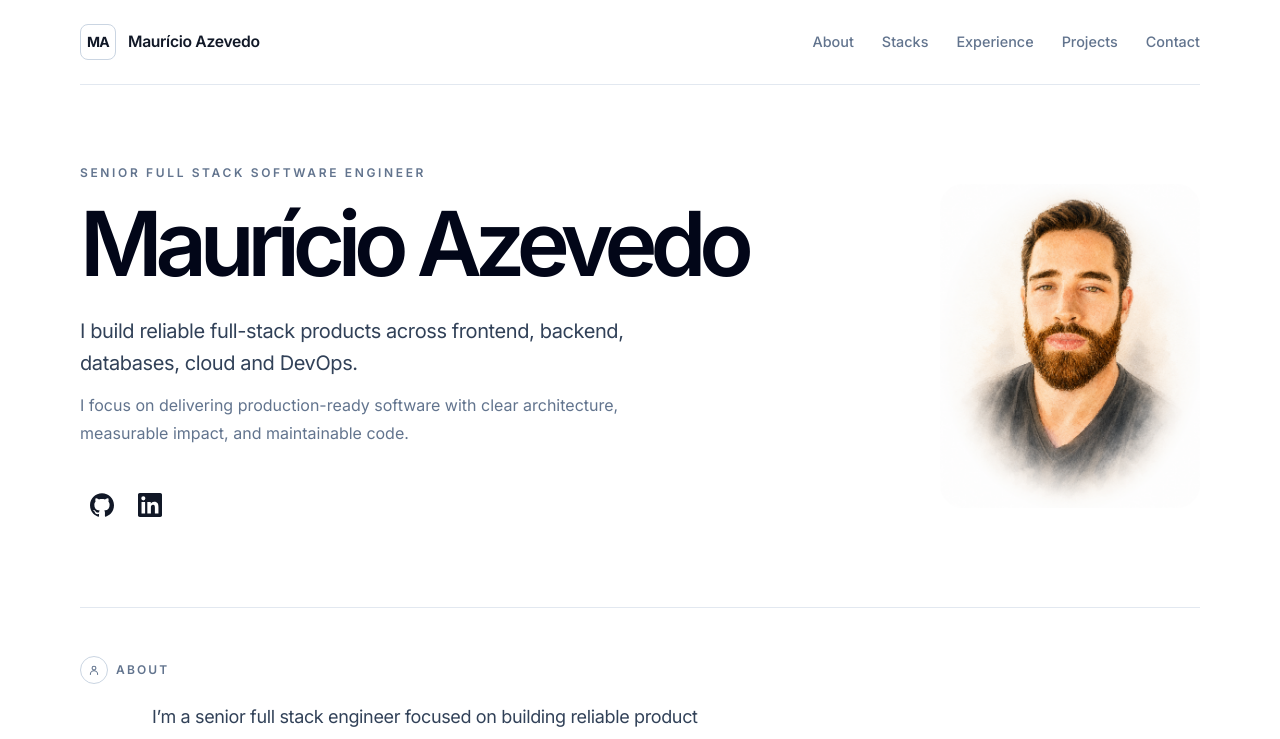
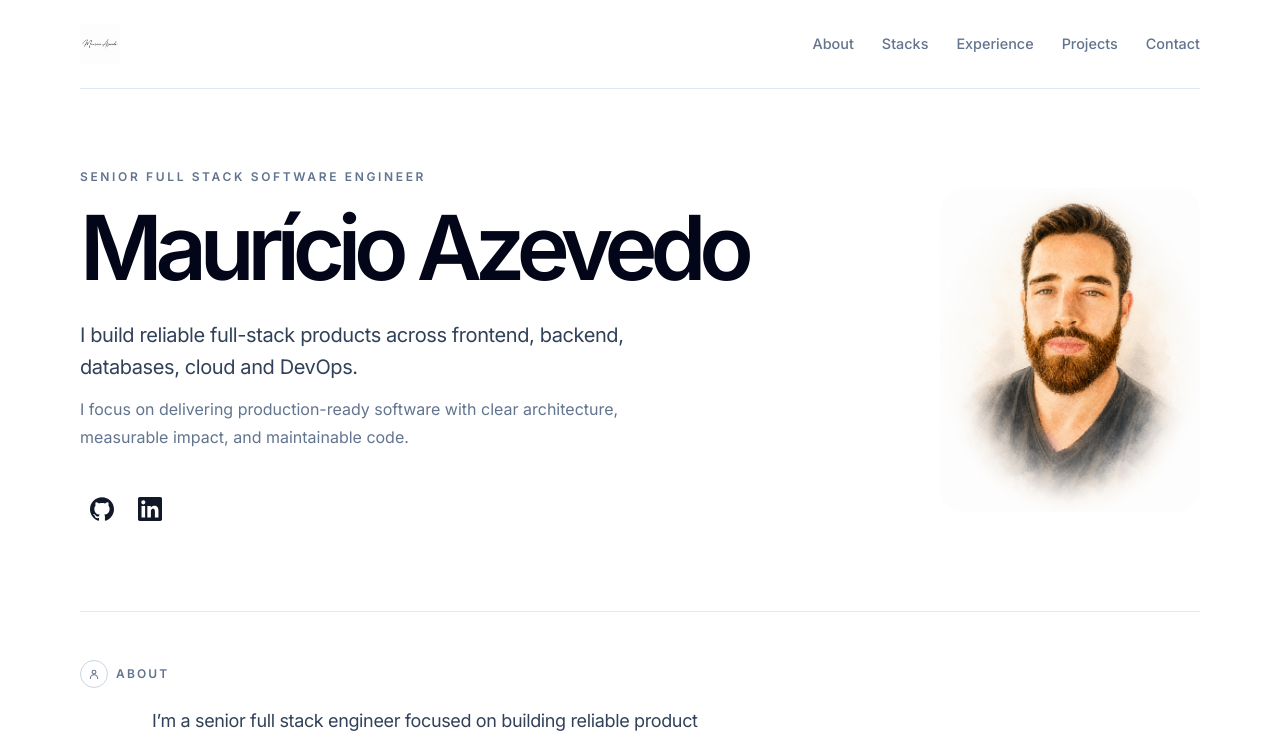
Before and after one commit to mauricio-azevedo/portfolio, a React (Vite) app: page / in a window 1280 px wide. Shown: the top 739 px of the page. Built offline with nearby package versions, Linux system fonts and the light colour scheme.

Commit message:
Use signature image as header logo

```diff
--- a/src/components/SiteHeader.tsx
+++ b/src/components/SiteHeader.tsx
@@ -1,3 +1,4 @@
+import signatureLogo from '../../assets/signature.png';
 import type { NavigationItem } from '../types/portfolio';
 
 type SiteHeaderProps = {
@@ -9,11 +10,8 @@ export function SiteHeader({ brandName, navigationItems }: SiteHeaderProps) {
   return (
     <header className="mx-auto w-[min(1120px,calc(100%_-_48px))] border-b border-slate-200 py-6 max-[720px]:w-[min(100%_-_32px,1120px)]">
       <div className="flex items-center justify-between gap-6">
-        <a className="inline-flex items-center gap-3 font-semibold text-slate-950" href="#top" aria-label={`${brandName} home`}>
-          <span className="grid size-9 place-items-center rounded-lg border border-slate-300 text-sm font-bold tracking-[-0.06em]">
-            MA
-          </span>
-          <span className="text-[0.98rem] tracking-[-0.02em] max-[720px]:hidden">{brandName}</span>
+        <a className="inline-flex items-center" href="#top" aria-label={`${brandName} home`}>
+          <img className="h-10 w-auto max-w-[170px] object-contain max-[720px]:h-9 max-[720px]:max-w-[140px]" src={signatureLogo} alt="" />
         </a>
 
         <nav
```
